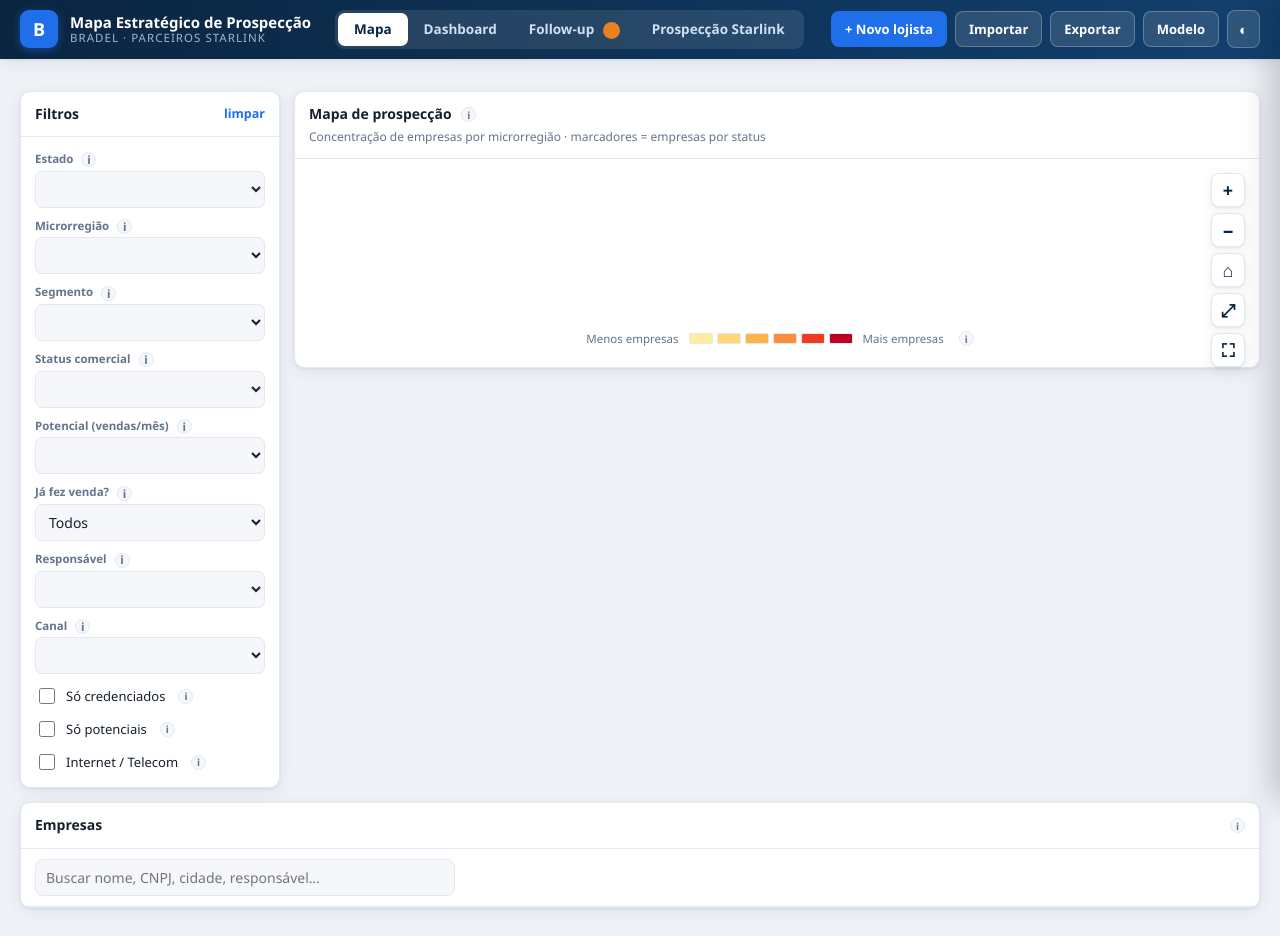
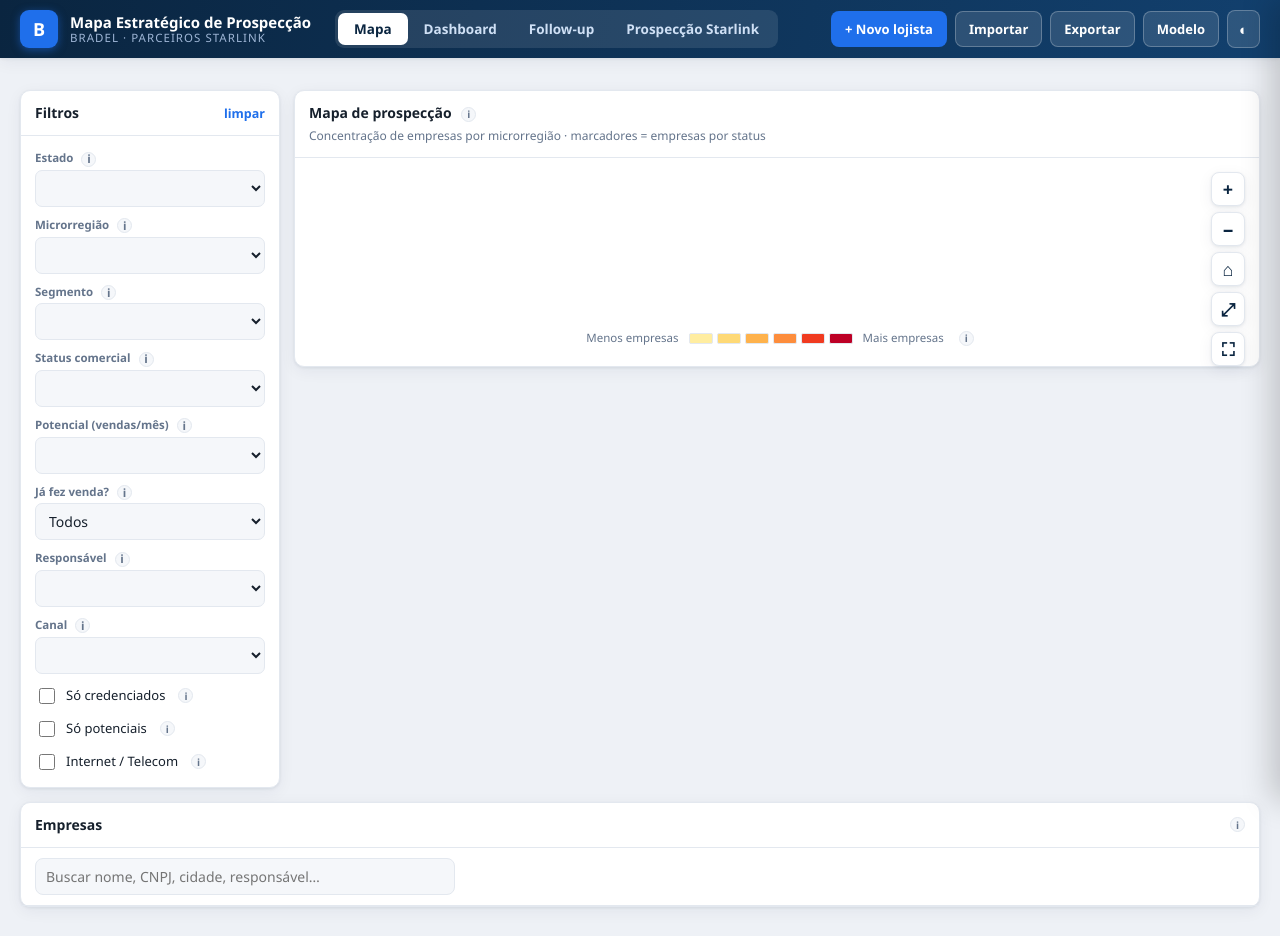
Before and after one commit to marketingbradel-crypto/prospeccao-starlink, a website: page cloudflare/public/index.html in a window 1280 px wide. Drawn offline with Linux system fonts and the light colour scheme; no server answers.

Commit message:
UI: remove badge laranja de contagem do Follow-up
Co-Authored-By: Claude Opus 4.8 (1M context) <noreply@anthropic.com>

```diff
--- a/cloudflare/public/index.html
+++ b/cloudflare/public/index.html
@@ -21,7 +21,7 @@
   <nav class="viewtabs" role="tablist" aria-label="Visão">
     <button id="tab-mapa" class="on" onclick="App.view('mapa')" data-tip="Mapa interativo das revendas por região, com mapa de calor por microrregião e filtros à esquerda.">Mapa</button>
     <button id="tab-painel" onclick="App.view('painel')" data-tip="Indicadores e gráficos da base: status, cobertura VSM, funil de conversão e evolução mensal.">Dashboard</button>
-    <button id="tab-followup" onclick="App.view('followup')" data-tip="Agenda de contatos: o que está vencido, o que fazer hoje e quais prospects esfriaram.">Follow-up <span id="tab-followup-badge" class="tab-badge" hidden></span></button>
+    <button id="tab-followup" onclick="App.view('followup')" data-tip="Agenda de contatos: o que está vencido, o que fazer hoje e quais prospects esfriaram.">Follow-up</button>
     <button id="tab-prospec" onclick="App.view('prospec')" data-tip="Busca novas revendas Starlink na web (Google Maps e redes sociais) por região e as traz para a base.">Prospecção Starlink</button>
   </nav>
 
```
